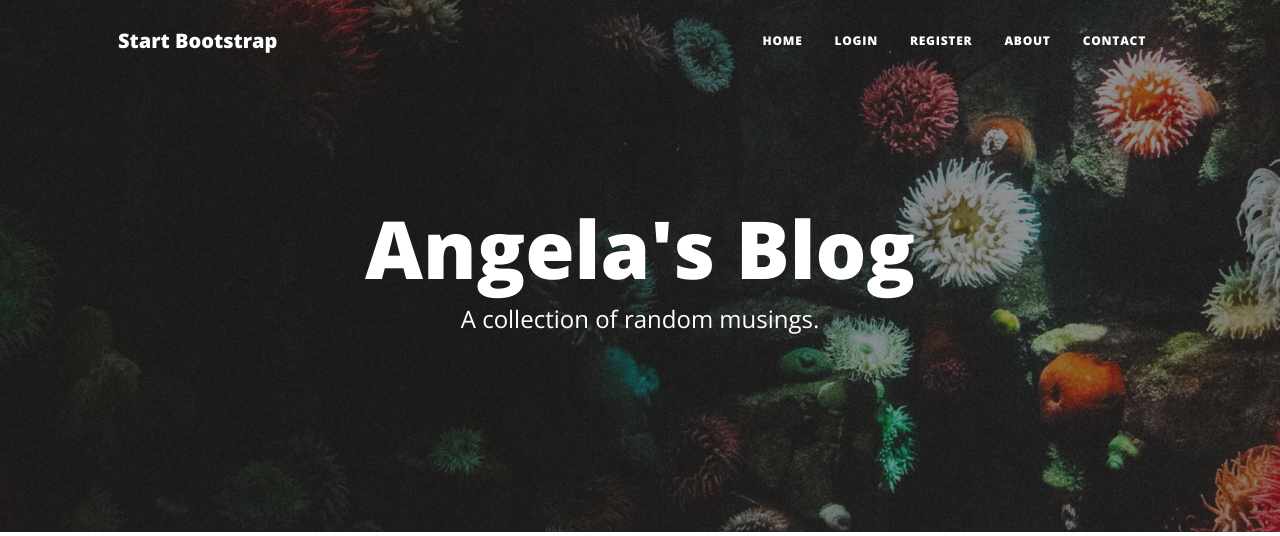
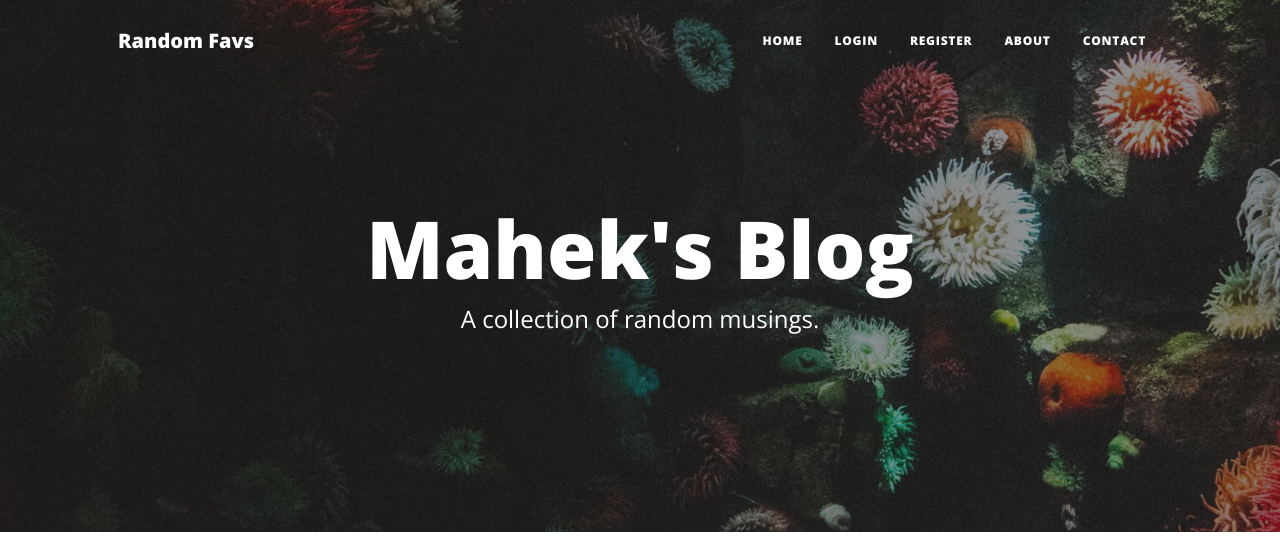
Before and after one commit to themahekjain/Blog_WebPage, a Flask app: page / in a window 1280 px wide. Shown: the top 536 px of the page. Run offline with Flask 3, Linux system fonts and the light colour scheme; data that the repository does not hold is empty; some libraries are stand-ins or nearby versions.

Commit message:
Use env variables, create Procfile and made changes in html code.

```diff
--- a/main.py
+++ b/main.py
@@ -1,3 +1,4 @@
+import os
 from datetime import date
 from flask import Flask, abort, render_template, redirect, url_for, flash, request
 from flask_bootstrap import Bootstrap5
@@ -29,7 +30,7 @@ This will install the packages from the requirements.txt for this project.
 
 
 app = Flask(__name__)
-app.config['SECRET_KEY'] = '8BYkEfBA6O6donzWlSihBXox7C0sKR6b'
+app.config['SECRET_KEY'] = os.environ.get('FLASK_KEY')
 ckeditor = CKEditor(app)
 Bootstrap5(app)
 
@@ -56,7 +57,7 @@ gravatar = Gravatar(app,
 # CREATE DATABASE
 class Base(DeclarativeBase):
     pass
-app.config['SQLALCHEMY_DATABASE_URI'] = 'sqlite:///posts.db'
+app.config['SQLALCHEMY_DATABASE_URI'] = os.environ.get("DB_URI",'sqlite:///posts.db')
 db = SQLAlchemy(model_class=Base)
 db.init_app(app)
 
@@ -299,4 +300,4 @@ def contact():
 
 
 if __name__ == "__main__":
-    app.run(debug=True, port=5001)
+    app.run(debug=False)
--- a/templates/header.html
+++ b/templates/header.html
@@ -8,7 +8,7 @@
     />
     <meta name="description" content="" />
     <meta name="author" content="" />
-    <title>Angela's Blog</title>
+    <title>Mahek's Blog</title>
     {% block styles %}
     <!-- Load Bootstrap-Flask CSS here -->
     {{ bootstrap.load_css() }}
@@ -44,7 +44,7 @@
     <!-- Navigation-->
     <nav class="navbar navbar-expand-lg navbar-light" id="mainNav">
       <div class="container px-4 px-lg-5">
-        <a class="navbar-brand" href="/">Start Bootstrap</a>
+        <a class="navbar-brand" href="/">Random Favs</a>
         <button
           class="navbar-toggler"
           type="button"
--- a/templates/index.html
+++ b/templates/index.html
@@ -9,7 +9,7 @@
     <div class="row gx-4 gx-lg-5 justify-content-center">
       <div class="col-md-10 col-lg-8 col-xl-7">
         <div class="site-heading">
-          <h1>Angela's Blog</h1>
+          <h1>Mahek's Blog</h1>
           <span class="subheading">A collection of random musings.</span>
         </div>
       </div>
```
Also changed, not shown: 1 other file.
